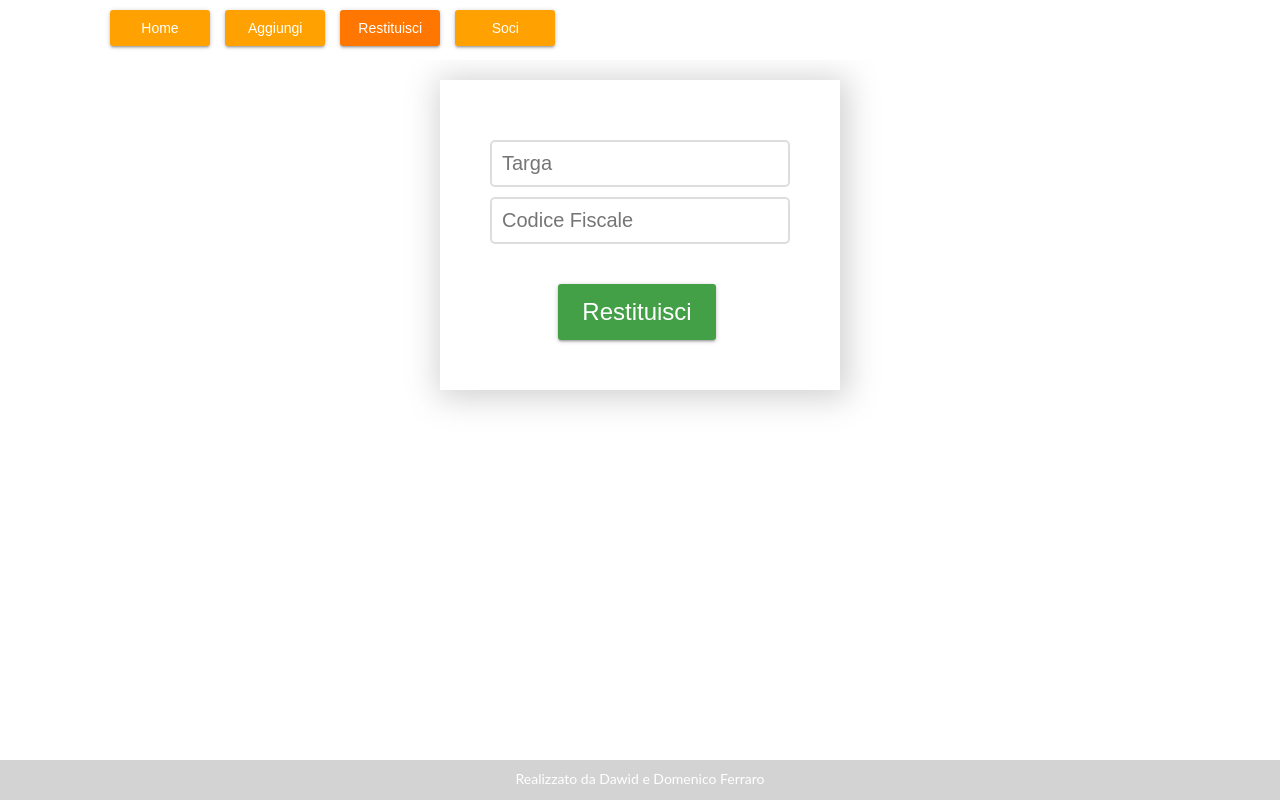
After one commit to Domyf/VH-Site, a PHP site: page /restituisci.php in a window 1280 px wide. The commit adds this page. Run offline with PHP 8.4, Linux system fonts and the light colour scheme.

Commit message:
Collegamento menu

```diff
--- /dev/null
+++ b/restituisci.php
@@ -0,0 +1,30 @@
+<!DOCTYPE HTML>
+<html lang="it">
+    <head>
+        <meta charset="utf-8" />
+        <title>Restituisci</title>
+        <meta name="description" content="" />
+        <meta name="keywords" content="" />
+        <meta http-equiv="X-UA-Compatible" content="IE=edge,chrome=1" />
+        <link rel="stylesheet" href="restituiscistyle.css" type="text/css">
+        <link rel="stylesheet" href="homestyle.css">
+    </head>
+    <body>
+        <div style = "position: relative;" class="car-list-menu" >
+            <div class="horizontal-centered">
+                <a href="home.php"><button type="button"class="btn btn-menu">Home</button></a>
+                <a href="aggiungi.php"><button type="button"class="btn btn-menu">Aggiungi</button></a>
+                <a href="restituisci.php"><button type="button"class="btn btn-menu btn-selected">Restituisci</button></a>
+                <a href="soci.php"><button type="button"class="btn btn-menu">Soci</button></a>
+            </div>
+        </div>
+        <div id="container">
+            <form action="" method="post">
+                <input type="text" name="Targa" placeholder="Targa">
+                <input type="text" name="CodFis" placeholder="Codice Fiscale">
+                <input type="submit" value="Restituisci" class="btn btn-restituisci">
+            </form>
+        </div>
+        <div class="footer footer-registra">Realizzato da Dawid e Domenico Ferraro</div>
+    </body>
+</html>
--- a/registrastyle.css
+++ b/restituiscistyle.css
@@ -1,9 +1,9 @@
 body
 {
-	font-size: 20px;
+    font-size: 20px;
 }
 
-#contianer
+#container
 {
 	background-color: white;
 	width: 300px;
@@ -43,15 +43,15 @@ input[type=password]:focus
 
 }
 
-.btn-registra
+.btn-restituisci
 {
-	color: white;
+    color: white;
     background-color: #43A047;
     height: 56px !important;
     width: 158px !important;
-    margin-top: 20px;
+    margin-top: 40px;
     margin-left: 68px !important;
-    font-size: 26px !important;
+    font-size: 24px !important;
 }
 
 .footer-registra
```
Also changed, not shown: home.php (+4 -4 lines), registra.php (deleted, +0 -37 lines).
